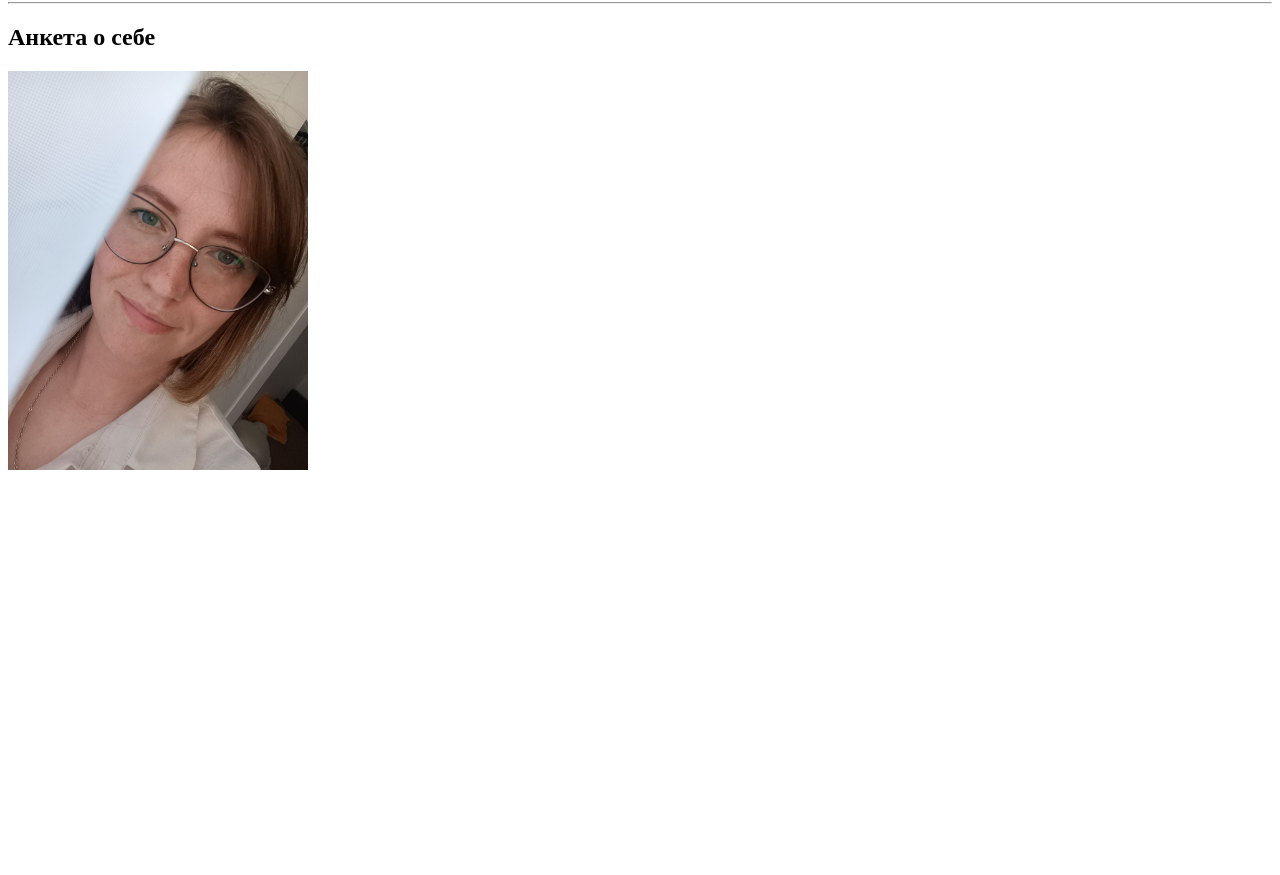
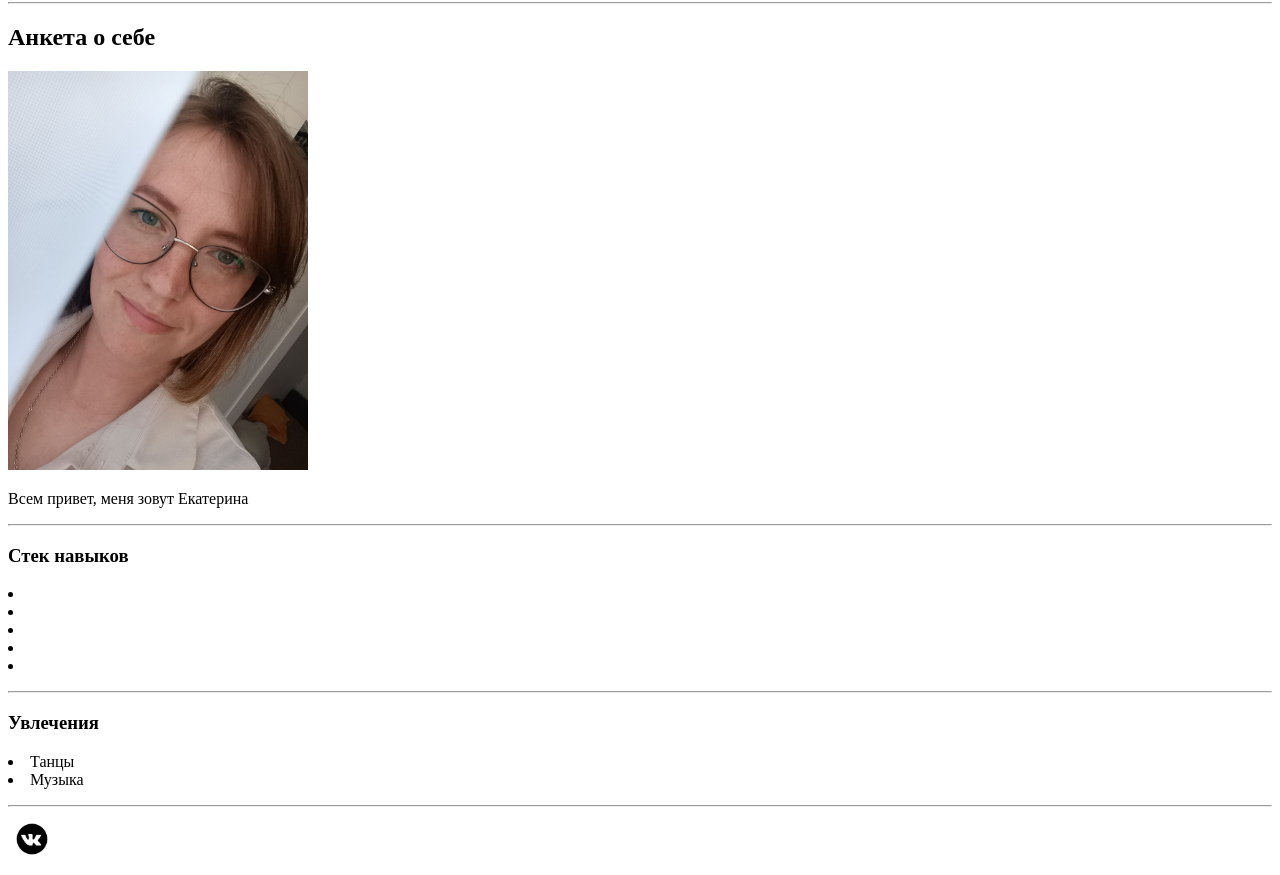
Before and after one commit to Ekaterina-info/Web, a plain HTML site: page task1.html in a window 1280 px wide. Shown: the part 104-979 px from the top of the page. Before the commit the page ends 800 px from the top, so only its background shows below. Drawn offline with Linux system fonts and the light colour scheme.

Commit message:
Add files via upload

```diff
--- a/task1.html
+++ b/task1.html
@@ -10,6 +10,34 @@
  <h1>Практическое задание №1</h1>
     <hr>
     <h2> Анкета о себе</h2>
-     <img src="photo_5195361912517422468_y.jpg"  width="300" alt="Изображение не найдено">
+    <img src="photo_5195361912517422468_y.jpg"  width="300" alt="Изображение не найдено">
+    <p>Всем привет, меня зовут Екатерина</p>
+    <hr>
+    <h3>Стек навыков</h3>
+    <ul></ul>
+      <li> <html></html></li>
+      <li> <css></html></li>
+      <li> <JavaScript></html></li>
+      <li> <React (Next.JS)></html></li>
+      <li> <Node.JS (EXPRESS.JS)></html></li>
+        <ul></ul>
+        <hr>
+
+         <h3>Увлечения</h3>
+         <ul></ul>
+         <li>Танцы</li>
+         <li>Музыка</li>
+         <ul></ul>
+         <hr>
+         <a href="https://vk.com/club214270947">
+        </a>
+            <img src="vk-icon-design-vector-22435049.jpg" width="48" alt="">
+            </a>
+
+
+
+
+
+
 </body>
 </html>
```
